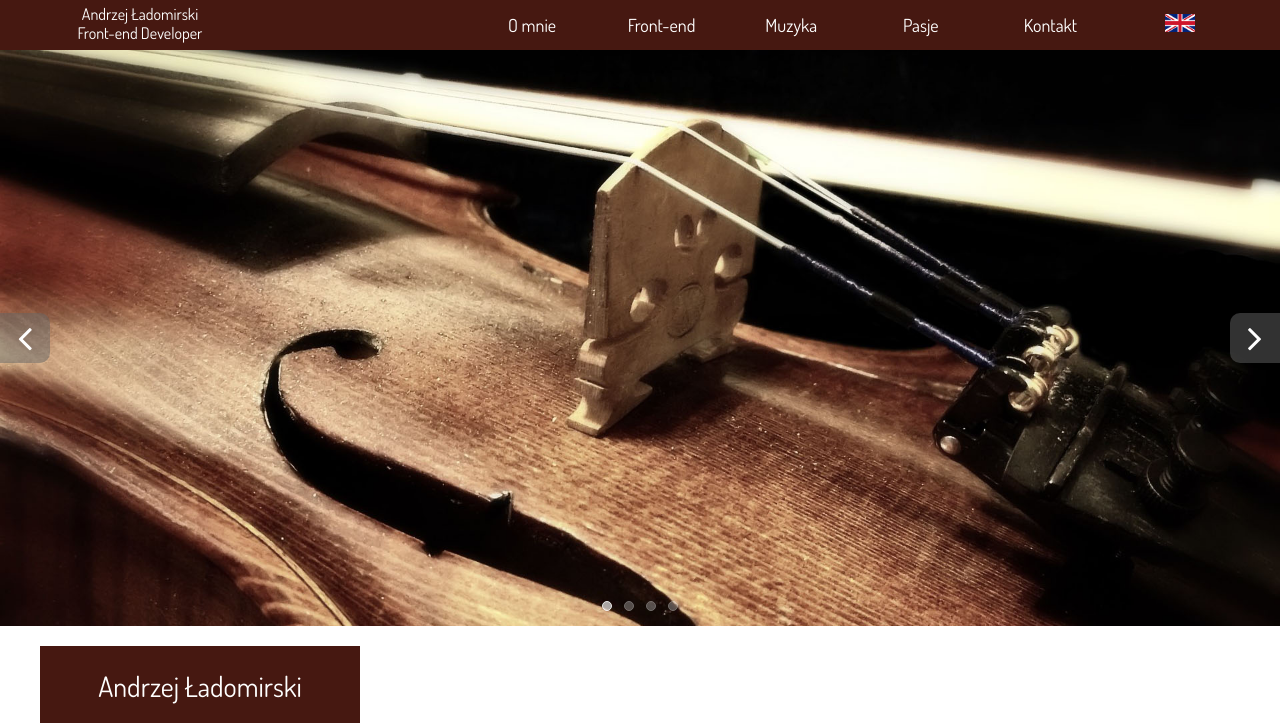
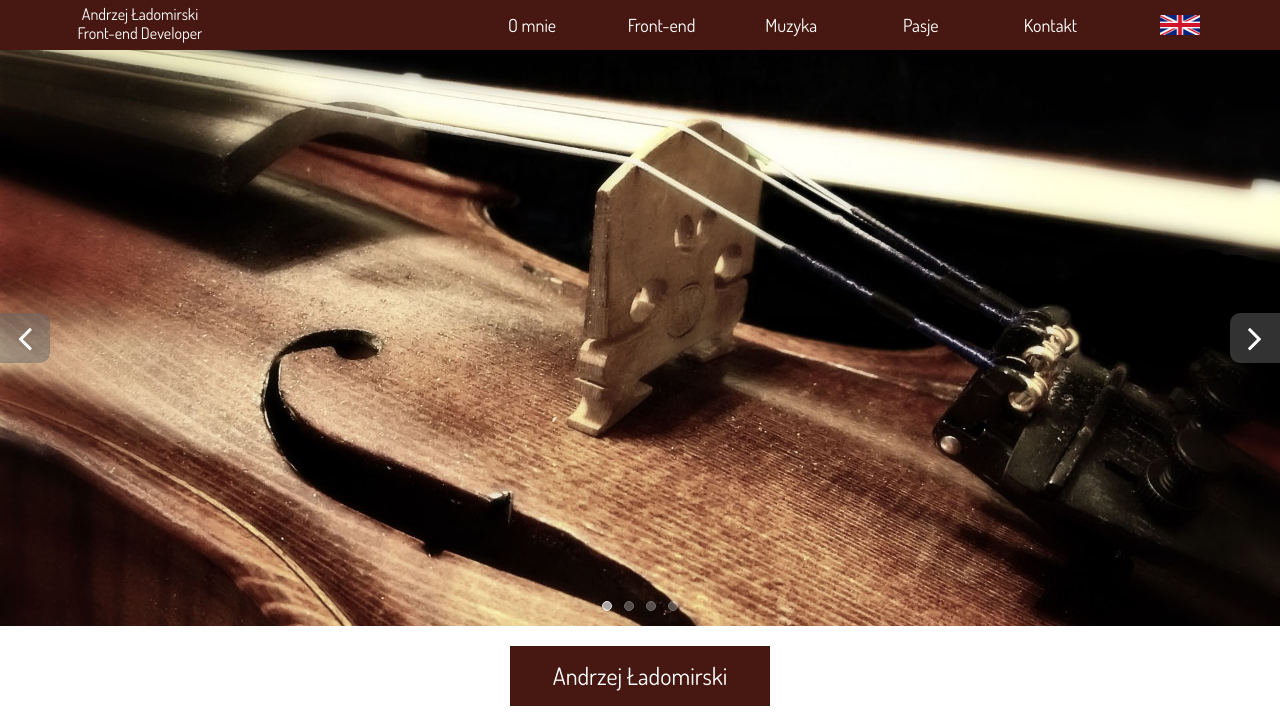
Before and after one commit to ladom/ladom.github.io, a website: page index.html in a window 1280 px wide. Shown: the top 723 px of the page. Drawn offline with nearby package versions, Linux system fonts and the light colour scheme.

Commit message:
english flag

```diff
--- a/sass/_about.sass
+++ b/sass/_about.sass
@@ -7,15 +7,15 @@
 	padding: 0 20px
 
 .about__me--header, .about__front--header, .about__music--header, .about__hobby--header
-	width: 300px
-	height: 60px
+	width: 250px
+	height: 50px
 	background-color: $choco
-	line-height: 60px
-	padding: 10px
-	font-size: 28px
+	line-height: 50px
+	padding: 5px
+	font-size: 24px
 	color: $white
 	text-align: center
-	margin: 20px 0
+	margin: 20px auto
 
 	@media (max-width: 600px)
 		width: 250px
--- a/sass/_navBar.sass
+++ b/sass/_navBar.sass
@@ -166,5 +166,6 @@
 	display: block
 
 .flag
-	width: 30px
-	height: 18px
+	width: 40px
+	height: 20px
+	margin: 15px auto
```
Also changed, not shown: styles/style.css.
